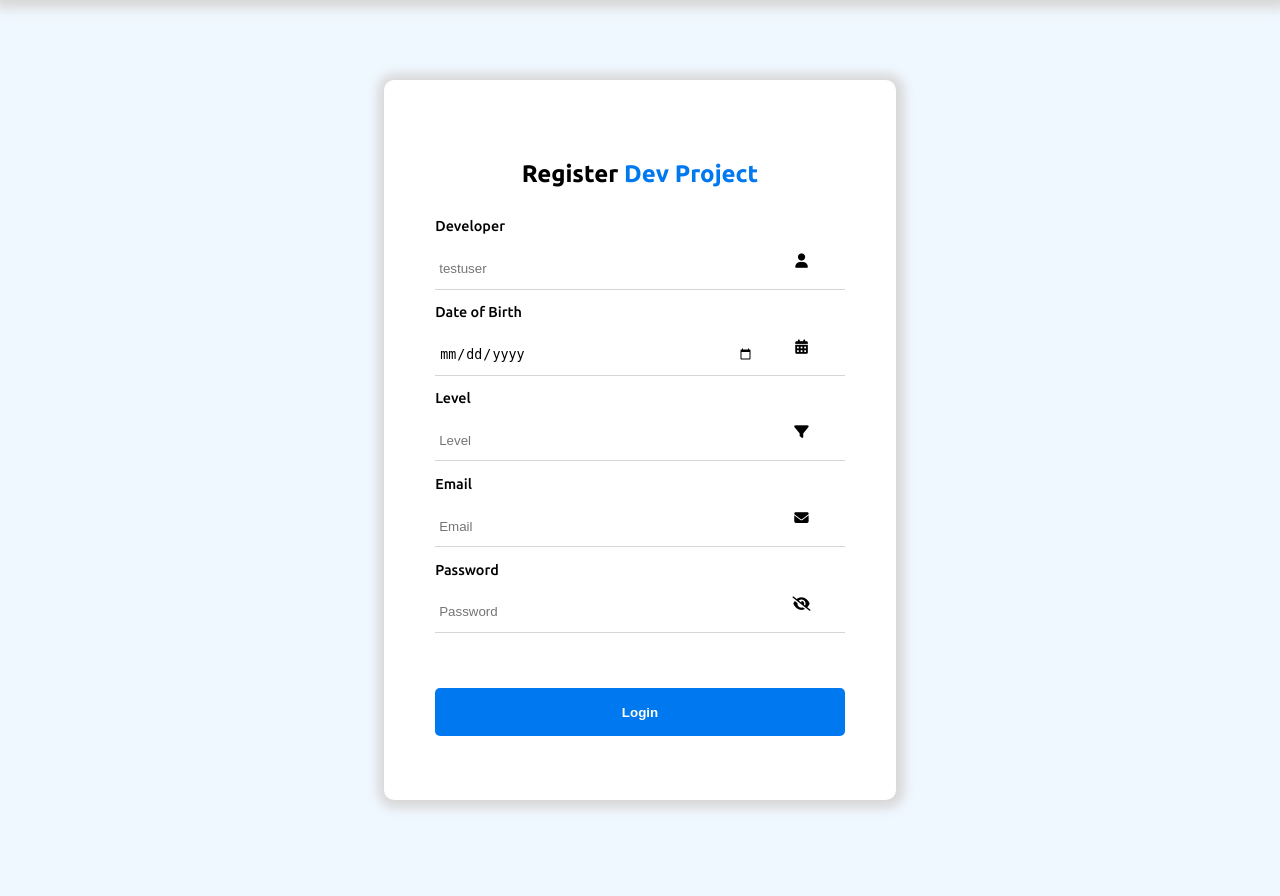
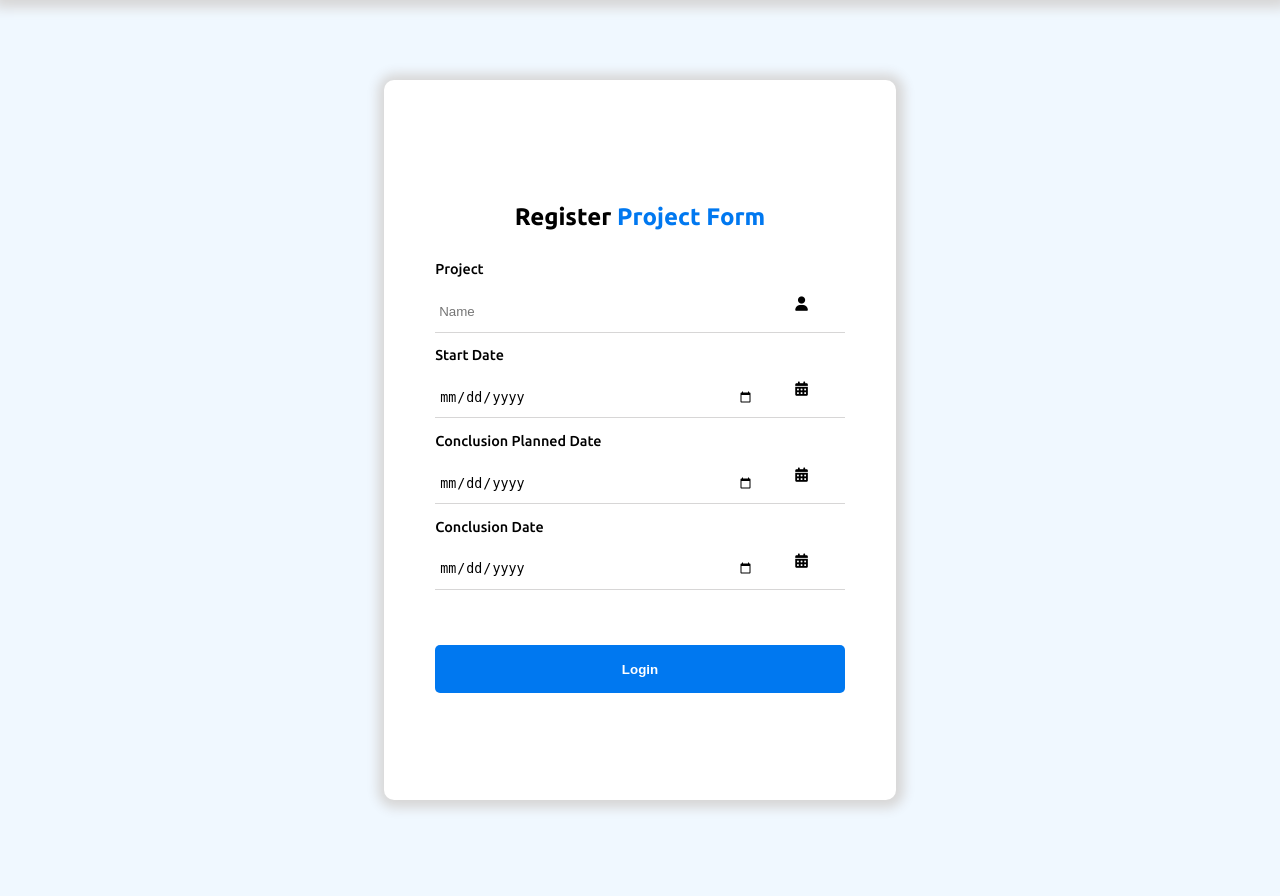
Before and after one commit to tiago-xavier-braga/SystemDevIFNMG, a PHP site: page /public/templates/forms/formProject.php in a window 1280 px wide. Shown: the part 64-960 px from the top of the page. Run offline with PHP 8.4, Linux system fonts and the light colour scheme; some libraries are stand-ins or nearby versions.

Commit message:
Modified schemas formProject

```diff
--- a/public/css/form.css
+++ b/public/css/form.css
@@ -1,6 +1,7 @@
 @import url('https://fonts.googleapis.com/css2?family=Ubuntu:wght@300;500;700&display=swap');
 :root{
     --blue-color: #0078F0;
+    --blue-color-hover: #0364c5;
     --font-color: #333;
     --bg-main: #f0f8ff;
     --bg-container: #fff;
@@ -105,6 +106,10 @@ form{
 .login{
     background-color: var(--blue-color);
 }
+.login:hover{
+    transition: 0.5s;
+    background-color: var(--blue-color-hover);
+}
 .cancel{
     background-color: var(--bg-cancel);
 }
--- a/public/templates/forms/formDev.php
+++ b/public/templates/forms/formDev.php
@@ -24,7 +24,7 @@
                     <div class="inputConfig divDefault">
                         <p>Developer</p>
                         <div class="inputLine" id="inputLineUser">
-                            <input type="text" name="name" id="name" placeholder="testuser">
+                            <input type="text" name="name" id="name" placeholder="name">
                             <p><i class="fa-solid fa-user"></i></p>
                         </div>
                     </div>
--- a/public/templates/forms/formProject.php
+++ b/public/templates/forms/formProject.php
@@ -14,47 +14,38 @@
         require_once '../base/header.php';
     ?>
     <main>
-        <form action="../registers/registerDev.php" method="get">
+        <form action="../registers/registerProject.php" method="get">
             <div class="container">
                 <div class="boxTitle divDefault">
-                    <h1>Register <e class="boldWord">Dev Project</e></h1>
+                    <h1>Register <e class="boldWord">Project Form</e></h1>
                 </div>
-
                 <div class="boxInput divDefault">
                     <div class="inputConfig divDefault">
-                        <p>Developer</p>
+                        <p>Project</p>
                         <div class="inputLine" id="inputLineUser">
-                            <input type="text" name="name" id="name" placeholder="testuser">
+                            <input type="text" name="name" id="name" placeholder="Name">
                             <p><i class="fa-solid fa-user"></i></p>
                         </div>
                     </div>
                     <div class="inputConfig divDefault">
-                        <p>Date of Birth</p>
+                        <p>Start Date</p>
                         <div class="inputLine">
-                            <input type="date" name="birth" placeholder="Date of Birth">
+                            <input type="date" name="startDate">
                             <p><i class="fa-solid fa-calendar-days"></i></p>
                         </div>
                     </div>
                     <div class="inputConfig divDefault">
-                        <p>Level</p>
+                        <p>Conclusion Planned Date</p>
                         <div class="inputLine">
-                            <input type="text" name="level" id="level" placeholder="Level">
-                            <p><i class="fa-solid fa-filter"></i></p>
+                            <input type="date" name="conclusionPlanned">
+                            <p><i class="fa-solid fa-calendar-days"></i></p>
                         </div>
                     </div>
                     <div class="inputConfig divDefault">
-                        <p>Email</p>
+                        <p>Conclusion Date</p>
                         <div class="inputLine">
-                            <input type="email" name="email" id="email" placeholder="Email" maxlength="250">
-                            <p><i class="fa-solid fa-envelope"></i></p>
-                        </div>
-                    </div>
-                    <div class="inputConfig divDefault">
-                        <p>Password</p>
-                        <div class="inputLine" id="inputLinePassword">
-                        <input type="text" name="password" id="password" placeholder="Password" maxlength="64">
-                            <p onclick="viewPassword()"><i id="eye"class="fa-solid fa-eye-slash"></i></p>
-                            <!--<i class="fa-solid fa-eye"></i>-->
+                            <input type="date" name="conclusion">
+                            <p><i class="fa-solid fa-calendar-days"></i></p>
                         </div>
                     </div>
                 </div>
```
Also changed, not shown: public/templates/adminPage.php (+30 -0 lines), public/templates/registers/registerProject.php (+7 -5 lines).
